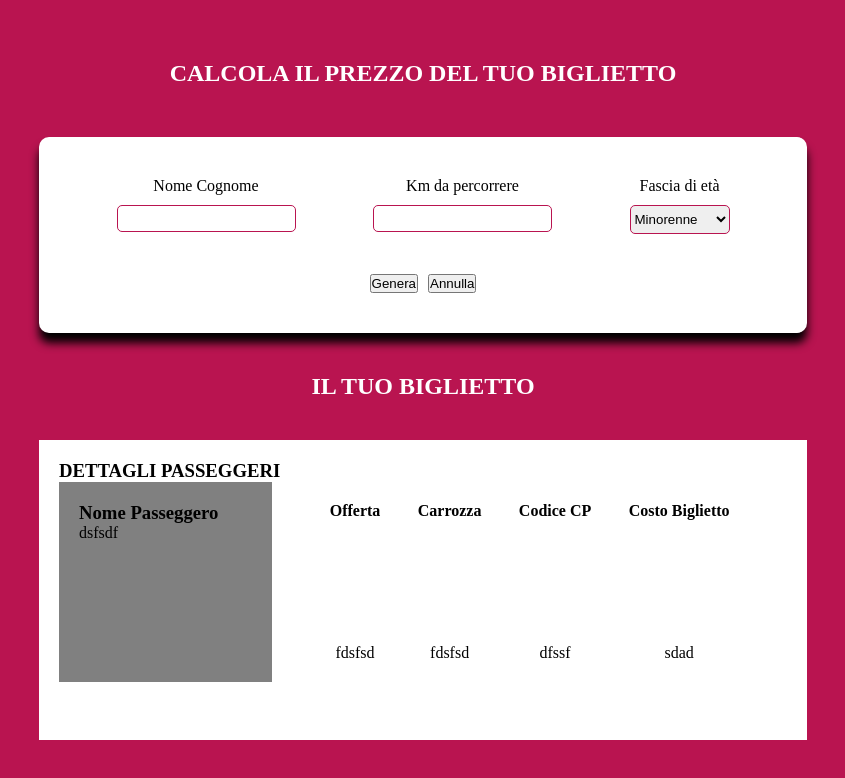
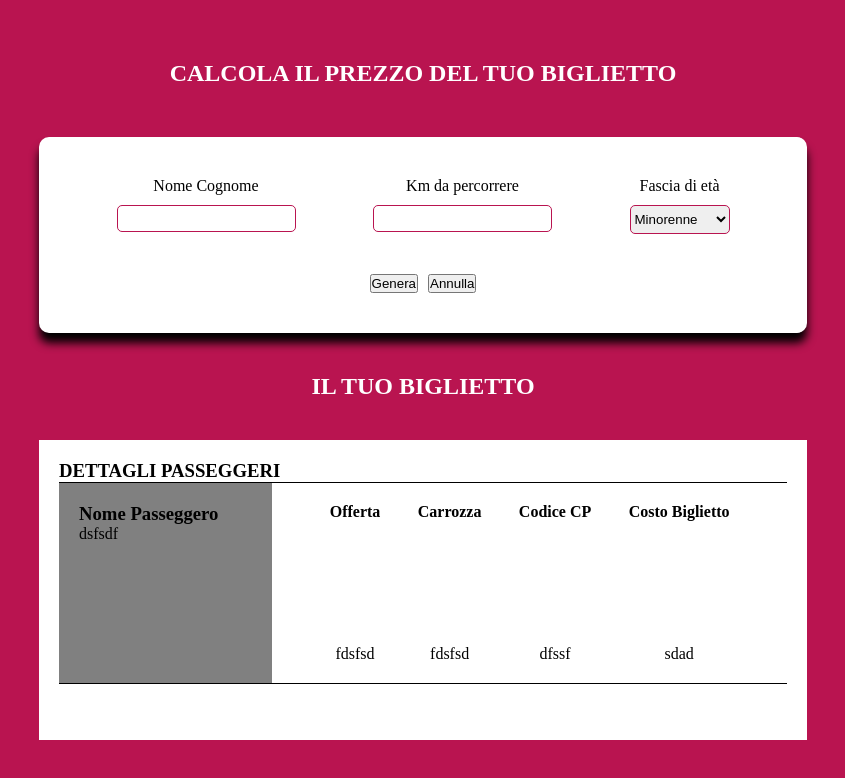
Before and after one commit to reez89/js-biglietto-treno-form, a plain HTML site: page index.html in a window 1280 px wide. Shown: the whole page, without its empty margins (217-1062 px from the left). Drawn offline with Linux system fonts and the light colour scheme.

Commit message:
Smalla adjustament
Css adjustment

```diff
--- a/assets/css/style.css
+++ b/assets/css/style.css
@@ -90,6 +90,8 @@ select {
 
 .info_ticket{
     display: flex;
+    border-top: 1px solid black;
+    border-bottom: 1px solid black;
 }
 
 .info_ticket_items{
```
